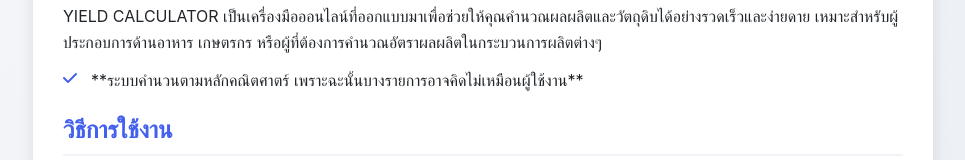
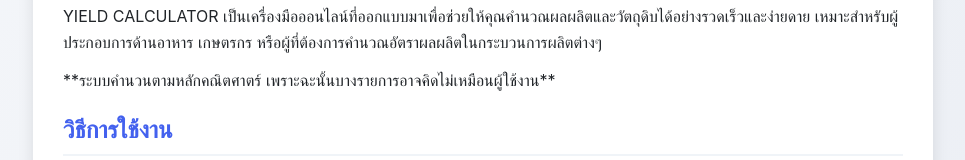
Before and after one commit to apptcr/pdprivatesystem, a plain HTML site: page yieldhowto.html in a window 1280 px wide. Shown: the part 236-396 px from the top of the page, without its empty margins (157-1122 px from the left). Drawn offline with Linux system fonts and the light colour scheme.

Commit message:
Update yieldhowto.html

```diff
--- a/yieldhowto.html
+++ b/yieldhowto.html
@@ -243,7 +243,7 @@
         <p class="guide-text">
           YIELD CALCULATOR เป็นเครื่องมือออนไลน์ที่ออกแบบมาเพื่อช่วยให้คุณคำนวณผลผลิตและวัตถุดิบได้อย่างรวดเร็วและง่ายดาย เหมาะสำหรับผู้ประกอบการด้านอาหาร เกษตรกร หรือผู้ที่ต้องการคำนวณอัตราผลผลิตในกระบวนการผลิตต่างๆ
         </p>
-          <div class="step">
+          <div class="section">
             <strong></strong> **ระบบคำนวนตามหลักคณิตศาตร์ เพราะฉะนั้นบางรายการอาจคิดไม่เหมือนผู้ใช้งาน**
           </div>
       </div>
```
